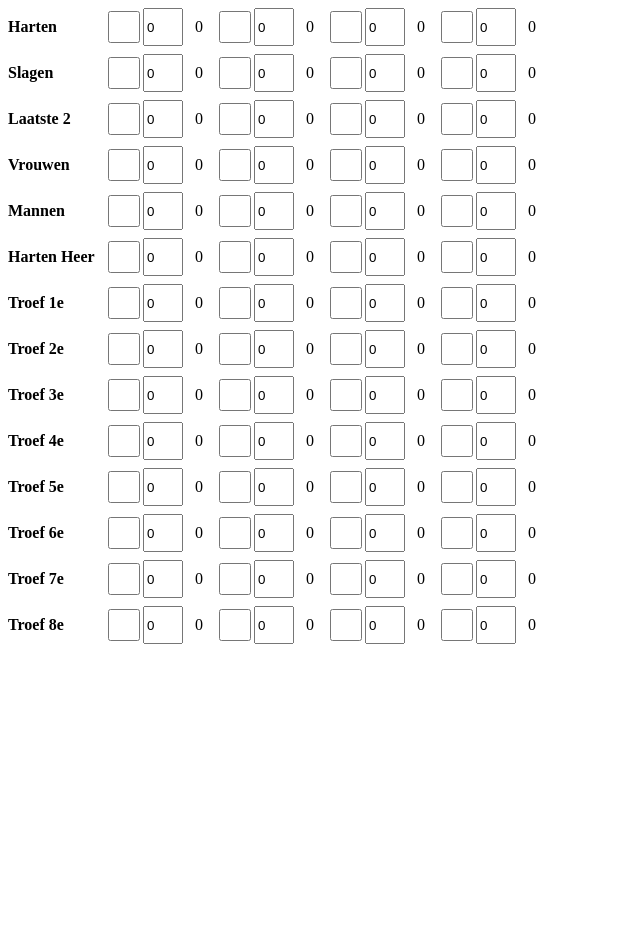
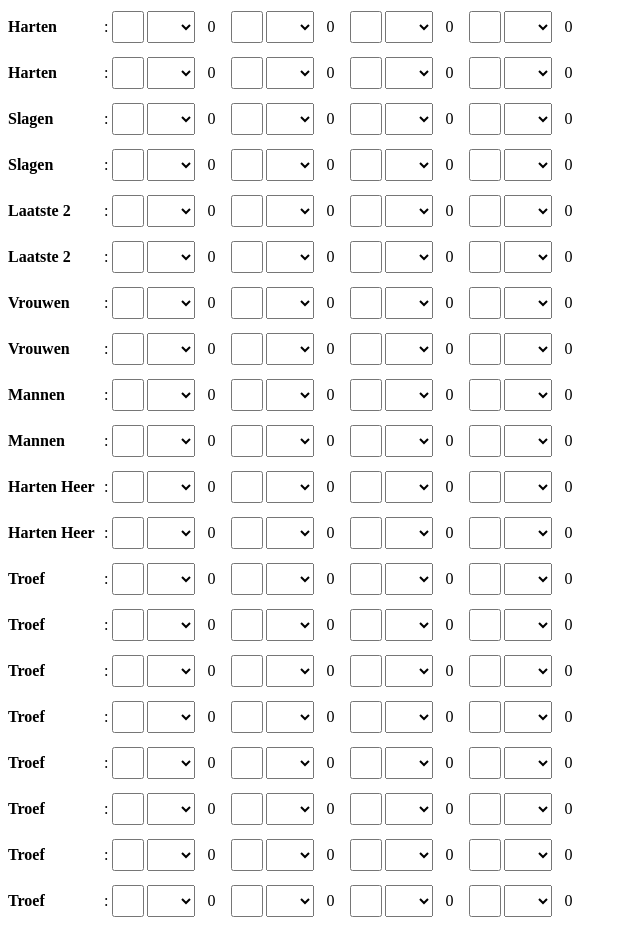
Before and after one commit to swapsCAPS/kingen-score-app, a Vue app: page / in a window 1280 px wide. Shown: the whole page, without its empty margins (0-640 px from the left). Before the commit the page ends 800 px from the top, so only its background shows below. Built offline with nearby package versions, Linux system fonts and the light colour scheme; a web font is replaced by a local one.

Commit message:
jeroensWIP

```diff
--- a/src/components/GameCell.vue
+++ b/src/components/GameCell.vue
@@ -7,6 +7,18 @@ export default {
         return 1
       },
     },
+    rows: {
+      type: Number,
+      default() {
+        return 1
+      }
+    },
+    aantal:{
+      type: Number,
+      default() {
+        return 1
+      }
+    }
   },
   data() {
     return {
@@ -15,7 +27,7 @@ export default {
   },
   computed: {
     result() {
-      return this.multiplier * this.input
+      return this.multiplier * parseInt(this.input)
     },
   },
 }
@@ -24,7 +36,10 @@ export default {
 <template>
   <div class="cell">
     <input class="checkbox" type="checkbox" name="" id="" />
-    <input class="number" type="number" name="" id="" v-model="input" />
+    <select class= "number" v-model="input">
+      <option v-for="n in aantal" >{{ n }}</option>
+    </select>
+    <!-- <input class="number" type="number" name="" id="" v-model="input2" /> -->
     <span class="result">{{ result }}</span>
   </div>
 </template>
@@ -42,7 +57,7 @@ export default {
 
 .number {
   height: 2rem;
-  width: 2rem;
+  width: 3rem;
 }
 
 .result {
--- a/src/views/HomeView.vue
+++ b/src/views/HomeView.vue
@@ -4,20 +4,13 @@ import HeaderColumnCell from '@/components/HeaderColumnCell.vue'
 import { defineComponent } from 'vue'
 
 const games = () => [
-  { unicode: '', name: 'harten', points: -30 },
-  { unicode: '', name: 'slagen', points: -50 },
-  { unicode: '', name: 'laatste 2', points: -140 },
-  { unicode: '', name: 'vrouwen', points: -100 },
-  { unicode: '', name: 'mannen', points: -60 },
-  { unicode: '', name: 'harten heer', points: -400 },
-  { unicode: '', name: 'troef 1e', points: 50 },
-  { unicode: '', name: 'troef 2e', points: 50 },
-  { unicode: '', name: 'troef 3e', points: 50 },
-  { unicode: '', name: 'troef 4e', points: 50 },
-  { unicode: '', name: 'troef 5e', points: 50 },
-  { unicode: '', name: 'troef 6e', points: 50 },
-  { unicode: '', name: 'troef 7e', points: 50 },
-  { unicode: '', name: 'troef 8e', points: 50 },
+  { unicode: '', name: 'harten', points: -30, aantal: 13, rows: 2 },
+  { unicode: '', name: 'slagen', points: -50, aantal: 13, rows: 2 },
+  { unicode: '', name: 'laatste 2', points: -140, aantal: 2, rows: 2 },
+  { unicode: '', name: 'vrouwen', points: -100, aantal: 4, rows: 2 },
+  { unicode: '', name: 'mannen', points: -60, aantal: 8, rows: 2 },
+  { unicode: '', name: 'harten heer', points: -400, aantal: 1, rows: 2 },
+  { unicode: '', name: 'troef', points: 50, aantal: 13, rows: 8 },
 ]
 
 export default defineComponent({
@@ -37,12 +30,14 @@ export default defineComponent({
 <template>
   <main>
     <div v-for="game in games" :key="game.name">
-      <div class="game-row">
-        <header-column-cell :gameName="game.name" />
-        <game-cell :multiplier="game.points" />
-        <game-cell :multiplier="game.points" />
-        <game-cell :multiplier="game.points" />
-        <game-cell :multiplier="game.points" />
+      <div v-for="row in game.rows">
+        <div class="game-row">
+        <header-column-cell :gameName="game.name" />:
+        <game-cell :multiplier="game.points" :rows="game.rows" :aantal="game.aantal"/>
+        <game-cell :multiplier="game.points" :rows="game.rows" :aantal="game.aantal"/>
+        <game-cell :multiplier="game.points" :rows="game.rows" :aantal="game.aantal"/>
+        <game-cell :multiplier="game.points" :rows="game.rows" :aantal="game.aantal"/>
+      </div>
       </div>
     </div>
   </main>
```
Also changed, not shown: log.txt (added).
